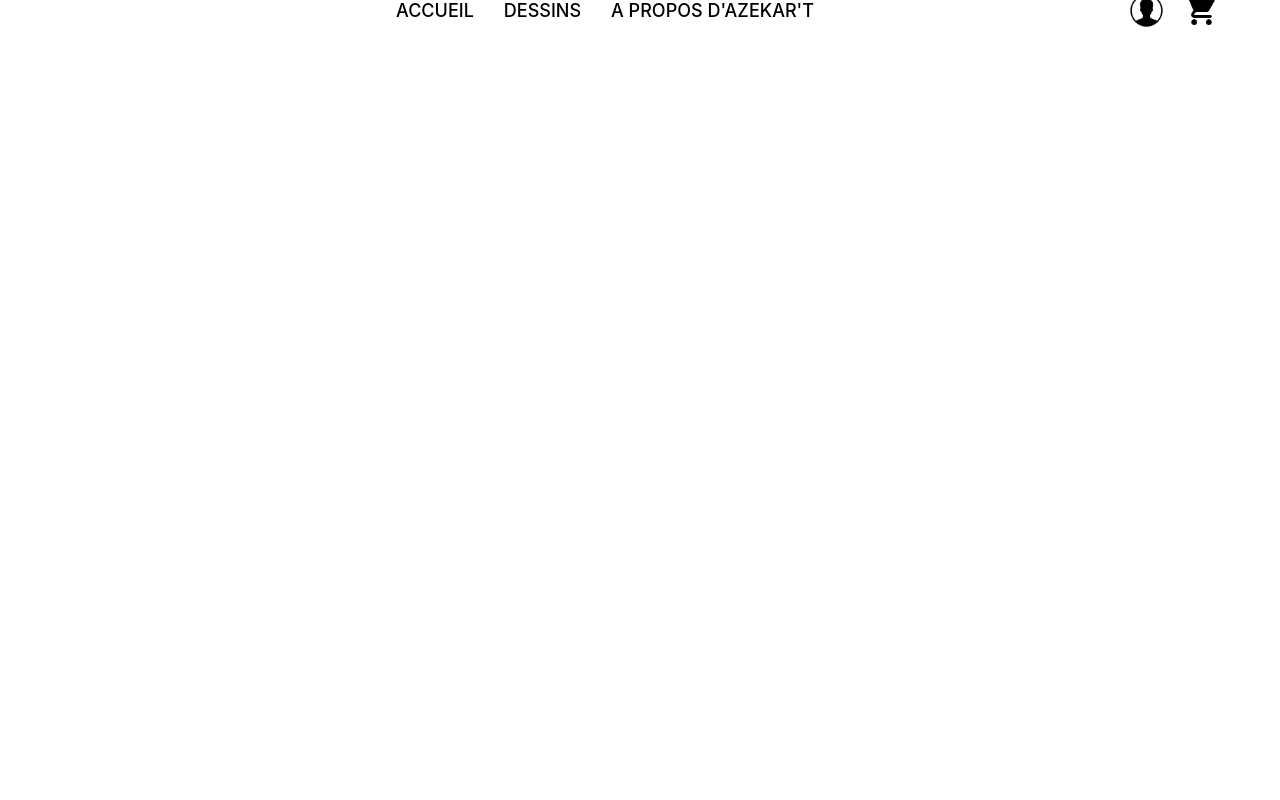
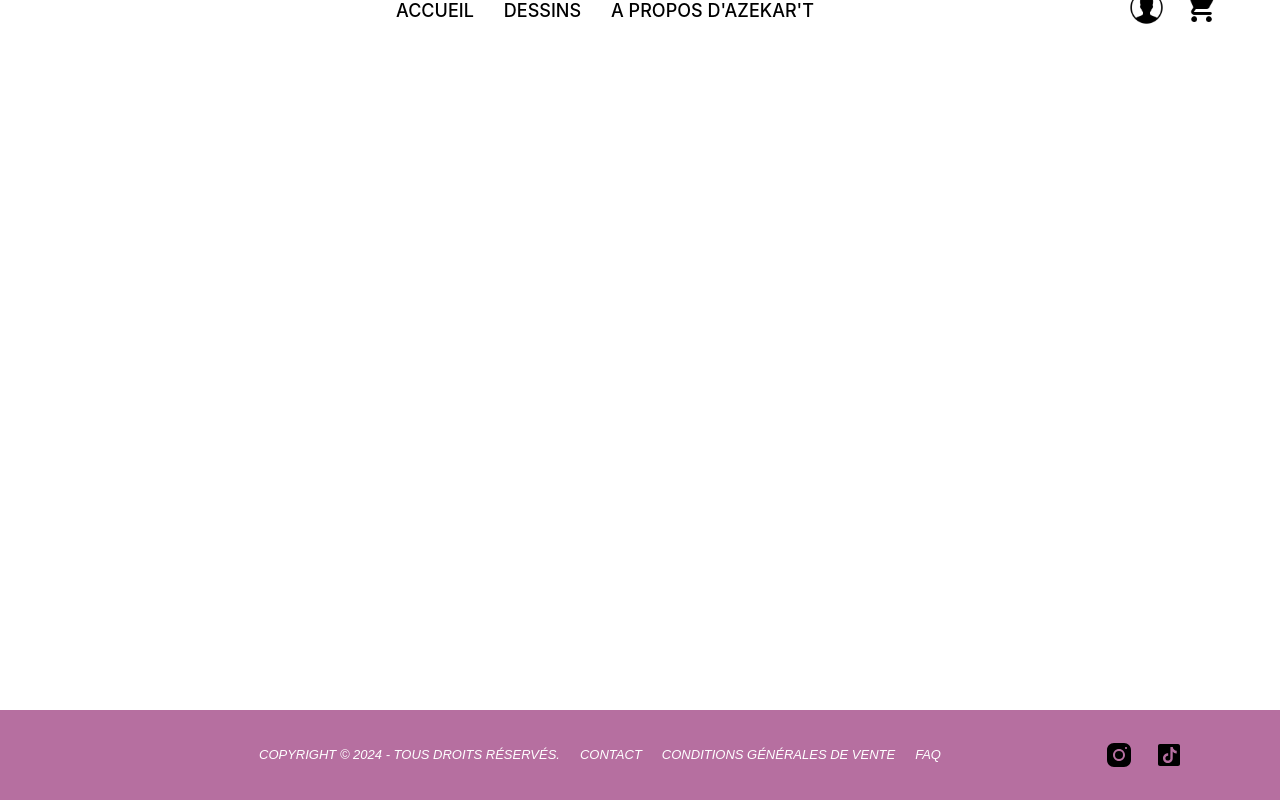
Before and after one commit to Gulbahar57/azekariste_blog_site, a React (Vite) app in the folder draw_project/frontend/: page /accueil in a window 1280 px wide. Built offline with nearby package versions, Linux system fonts and the light colour scheme.

Commit message:
footer file added, modifing navbar.jsx accueil.jsx according to footer

```diff
--- /dev/null
+++ b/draw_project/frontend/src/components/Footer/Footer.css
@@ -0,0 +1,32 @@
+.purple-band {
+    background-color: #B66FA0; /* Couleur violet pour la bande */
+    padding: 20px;
+    display: flex;
+    justify-content: center;
+    align-items: center;
+    height: 50px;
+}
+
+.social-links {
+    display: flex;
+    gap: 20px; /* Espacement entre les icônes */
+}
+
+.social-links img {
+    position: relative;
+    right: -825px;
+    width: 30px;  /* Taille de l'icône */
+    height: auto;
+}
+
+.site-informations {
+    font-family: sans-serif;
+    font-size: small;
+    text-transform: uppercase;
+    font-style: italic;
+    display: flex;
+    position: relative;
+    left: -100px;
+    color: white;
+    gap: 20px;
+}
--- /dev/null
+++ b/draw_project/frontend/src/components/Footer/Footer.jsx
@@ -0,0 +1,26 @@
+import React from "react";
+import './Footer.css';
+import instagramlogo from '../../assets/img/instagramlogo.svg'
+import tiktoklogo from '../../assets/img/tiktoklogo.svg'
+
+function Footer() {
+    return(
+        <footer>
+            <div className="purple-band">
+                <div className="social-links">
+                    <img src={instagramlogo} alt="instagramlogo"/>
+                    <img src={tiktoklogo} alt="tiktoklogo"/>
+                </div>
+                <div className ="site-informations">
+                    <p>Copyright © 2024 - Tous droits réservés. </p>
+                    <p>Contact</p>
+                    <p>Conditions générales de vente</p>
+                    <p>FAQ</p>
+                </div>
+            </div>
+
+        </footer>
+    )
+}
+
+export default Footer;
--- a/draw_project/frontend/src/components/Navbar/Navbar.jsx
+++ b/draw_project/frontend/src/components/Navbar/Navbar.jsx
@@ -13,8 +13,12 @@ function Navbar(){
                 <a className="nav-link" href='/Gallery'>Dessins</a>
                 <a className="nav-link" href='/About'>A propos d'Azekar't</a>
                 </div>
+            <a href="/Account">
             <img src={accountlogo} alt='accountlogo' className='accountlogo'/>
+                </a>
+                <a href="/Cart">
             <img src={cartlogo} alt="cartlogo" className="cartlogo" />
+            </a>
         </nav>
     );
 }
--- a/draw_project/frontend/src/pages/Accueil/Accueil.jsx
+++ b/draw_project/frontend/src/pages/Accueil/Accueil.jsx
@@ -1,11 +1,13 @@
 import React from "react";
 import './Accueil.css';
 import Navbar from '../../components/Navbar/Navbar';
+import Footer from '../../components/Footer/Footer';
 
 function Accueil(){
     return(
         <div>
             <Navbar />  {/* Ajout de la Navbar ici */}
+            <Footer /> {/* Ajout du footer ici */}
         </div>
 
 
```
Also changed, not shown: draw_project/frontend/src/assets/img/instagramlogo.svg (added), draw_project/frontend/src/assets/img/tiktoklogo.svg (added), draw_project/frontend/src/components/Navbar/Footer/Footer.css (deleted), draw_project/frontend/src/components/Navbar/Footer/Footer.jsx (deleted).
